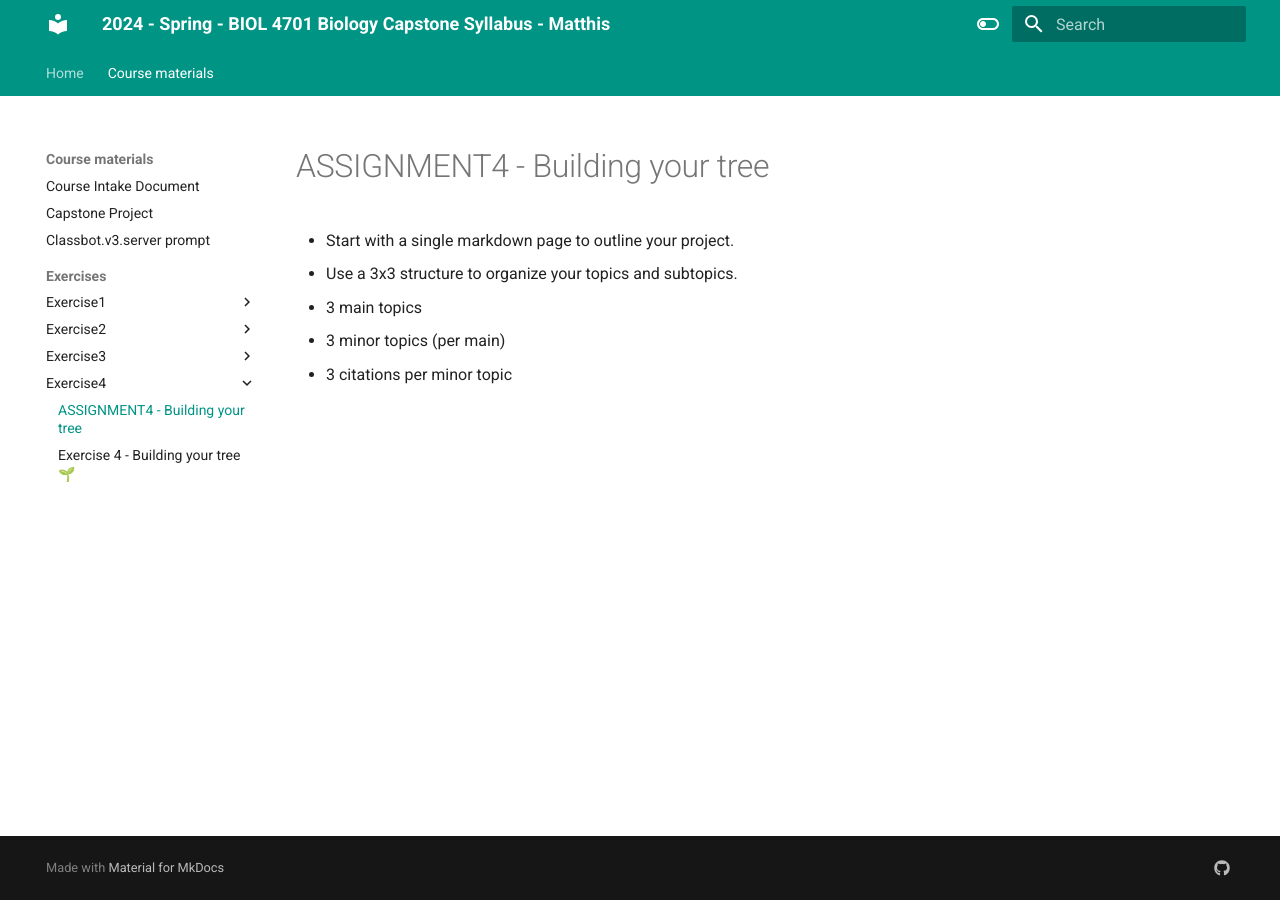
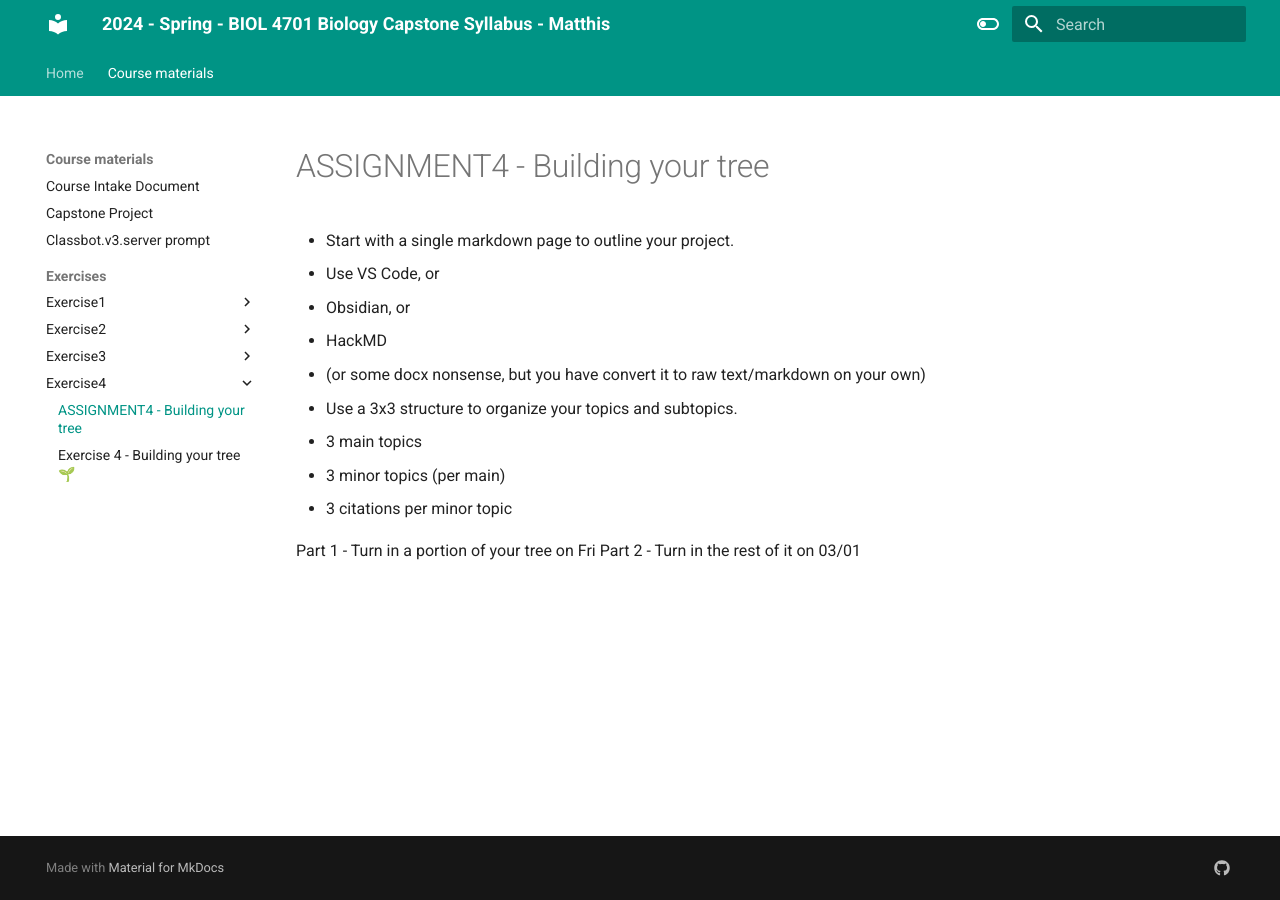
Before and after one commit to HumanMovementNeuroscience/capstone, an MkDocs documentation site: the page built from docs/course_materials/exercises/exercise4/ASSIGNMENT4 - Building your tree.md, in a window 1280 px wide. Built offline with MkDocs 1.6.1 and Material for MkDocs 9.7.7, drawn with Linux system fonts in a browser that asks for light colours.

Commit message:
Feb 20, 2024, 1:30 PM

```diff
--- a/docs/course_materials/exercises/exercise4/ASSIGNMENT4 - Building your tree.md
+++ b/docs/course_materials/exercises/exercise4/ASSIGNMENT4 - Building your tree.md
@@ -1,7 +1,16 @@
 # ASSIGNMENT4 - Building your tree
 
 - Start with a single markdown page to outline your project.
+  - Use VS Code, or
+  - Obsidian, or
+  - HackMD
+  - (or some docx nonsense, but you have convert it to raw text/markdown on your own)
+
 - Use a 3x3 structure to organize your topics and subtopics.
   - 3 main topics
   - 3 minor topics (per main)
   - 3 citations per minor topic
+
+
+Part 1 - Turn in a portion of your tree on Fri
+Part 2 - Turn in the rest of it on 03/01
```
Also changed, not shown: README.md (+2 -2 lines), docs/course_materials/exercises/exercise4/exercise4-content-outline.md (+2 -1 lines).
